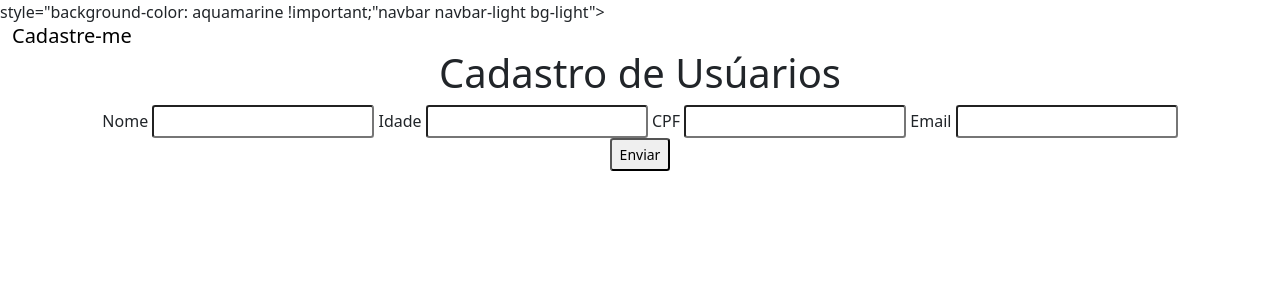
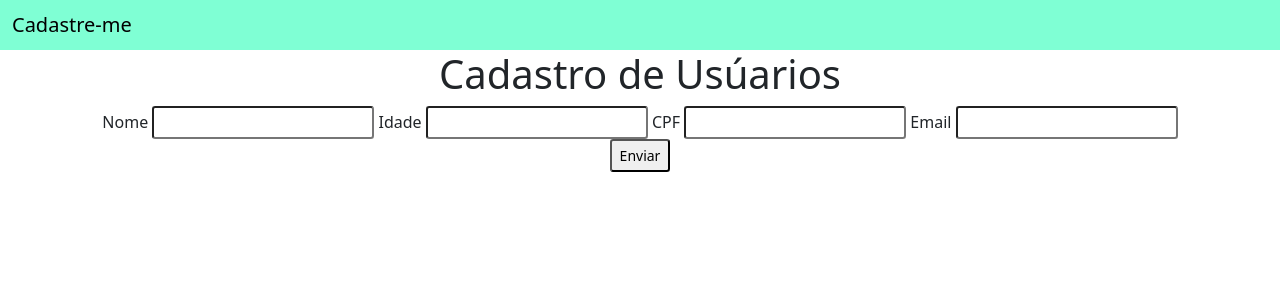
Before and after one commit to Leonardo-snts/Cadastro-Django, a Django app: page / in a window 1280 px wide. Shown: the top 300 px of the page. Run offline with Django 5.2, Linux system fonts and the light colour scheme.

Commit message:
upate 1.1.1

```diff
--- a/app_cad_user/templates/usuarios/base.html
+++ b/app_cad_user/templates/usuarios/base.html
@@ -15,9 +15,9 @@
 
 <body>
     <!-- As a heading -->
-    <nav> style="background-color: aquamarine !important;"navbar navbar-light bg-light">
+    <nav class="navbar navbar-light bg-light" style="background-color: aquamarine !important;">
         <div class="container-fluid">
-            <span class= "navbar-brand mb-0 h1"><a style="text-decoration: none;color: black;" href="{% url 'home' %}">Cadastre-me</a> </span>
+            <span class="navbar-brand mb-0 h1"><a style="text-decoration: none; color: black;" href="{% url 'home' %}">Cadastre-me</a></span>
         </div>
     </nav>
 
```
